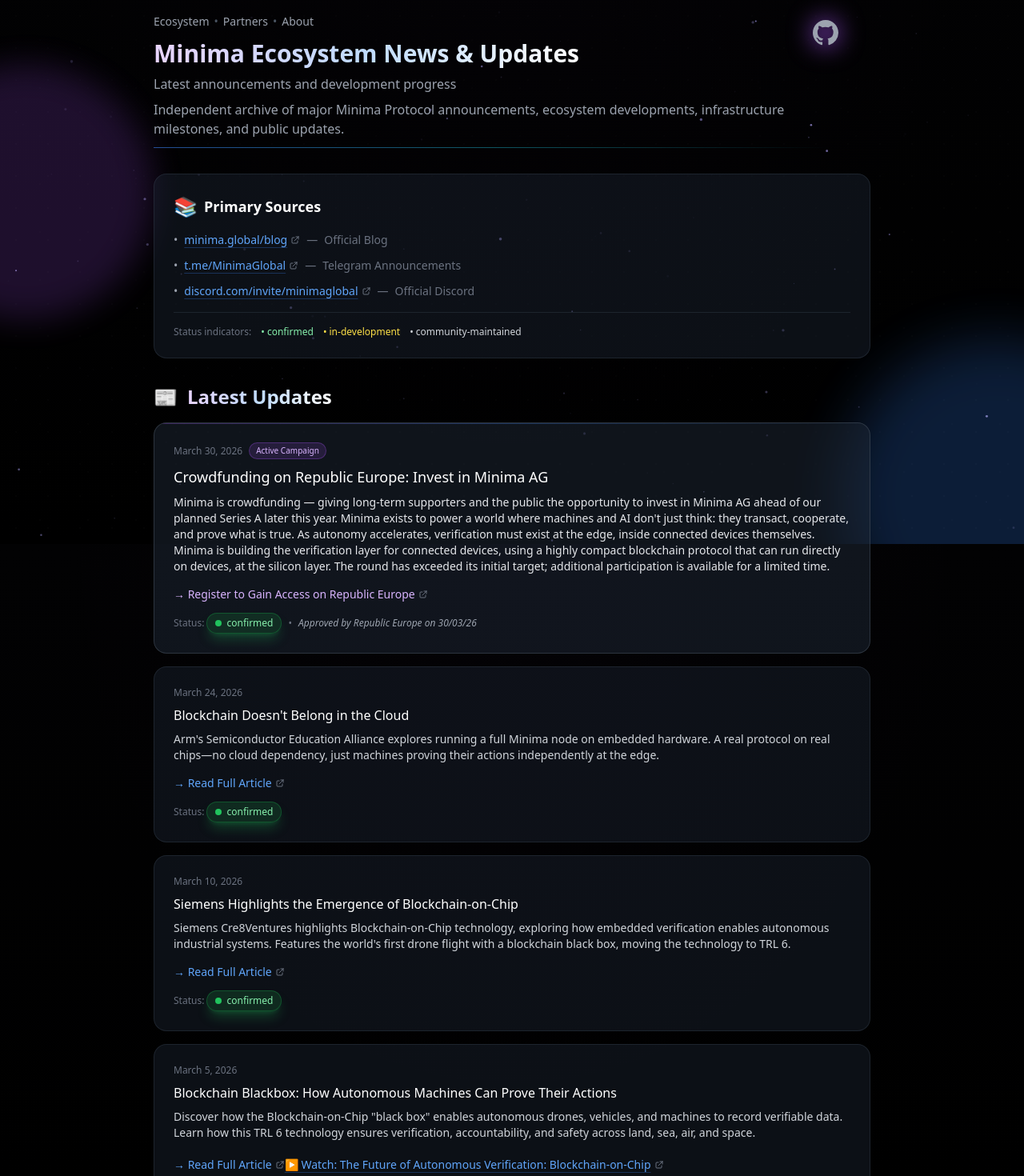
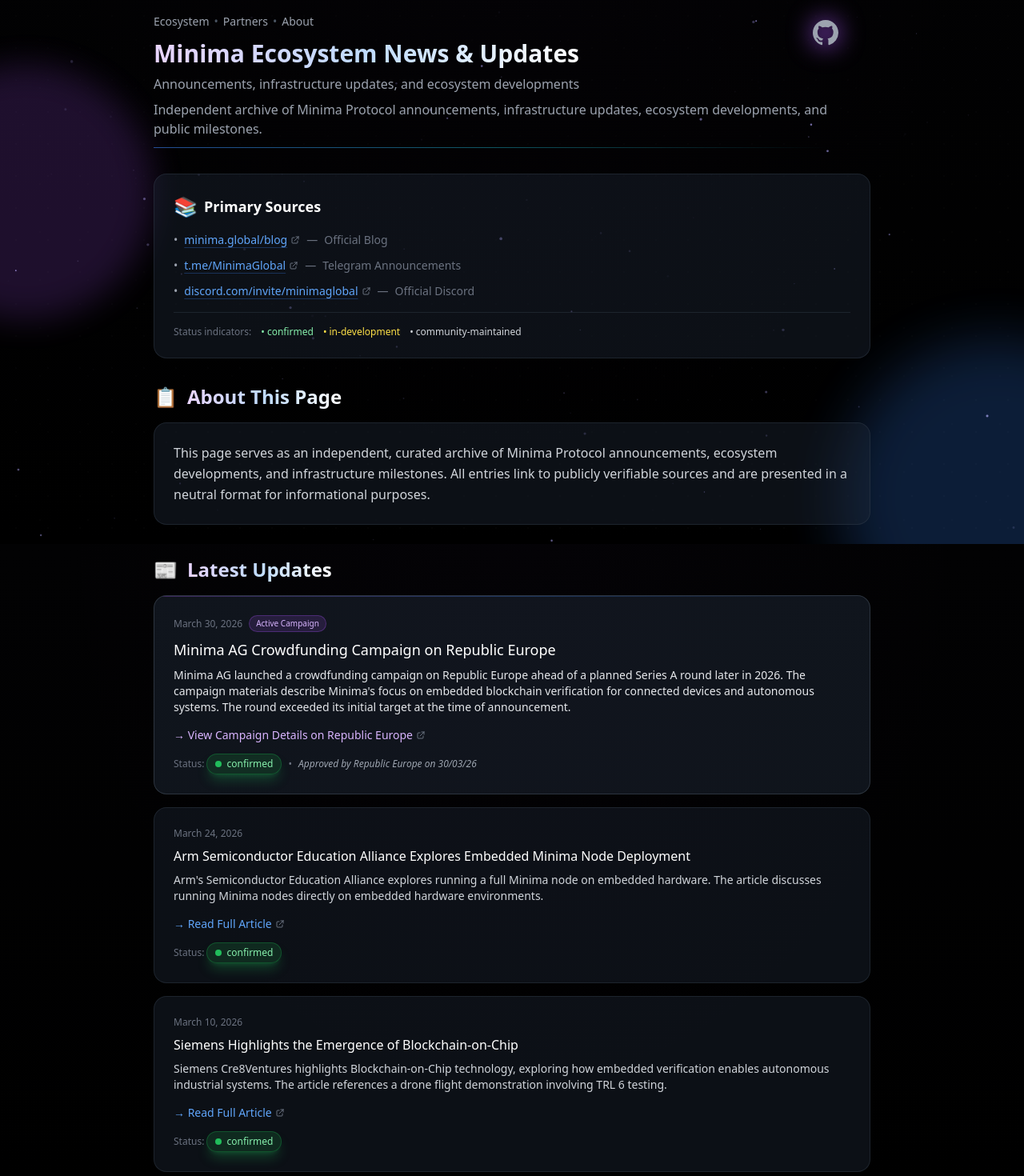
Before and after one commit to KuA1bo/minimaverse-site, a Next.js app: page /news in a window 1280 px wide. Shown: the part 120-1590 px from the top of the page at 80% size. Built offline with nearby package versions, Linux system fonts and the light colour scheme.

Commit message:
feat(news): convert /news into neutral ecosystem archive
- Add archival About This Page section
- Replace promotional wording with factual summaries
- Standardize neutral tone across news entries
- Improve UX and structural consistency with core pages

```diff
--- a/src/app/news/page.tsx
+++ b/src/app/news/page.tsx
@@ -1,7 +1,7 @@
 // src/app/news/page.tsx
 // News page - latest updates and announcements about Minima Protocol
 // Updated: H1 specificity, intro paragraph, badge text set to "Active Campaign" (compromise styling)
-// Polished: minimal structural cleanup, status legend in Primary Sources, neutralize marketing [19.05.2026]
+// Polished: minimal structural cleanup, status legend in Primary Sources, neutralize marketing, added "About This Page" card, neutralized promotional language in news excerpts, micro-fixes: superlative claims, link spacing, archival phrasing, and final result-wording removal [19.05.2026]
 
 import Link from 'next/link';
 import JsonLd from '@/components/JsonLd';
@@ -112,12 +112,13 @@ export default function NewsPage() {
                 Minima Ecosystem News & Updates
               </span>
             </h1>
-            <p className="text-gray-400 text-sm sm:text-base">Latest announcements and development progress</p>
+            {/* Neutralized subtitle - removed vague "development progress" */}
+            <p className="text-gray-400 text-sm sm:text-base">Announcements, infrastructure updates, and ecosystem developments</p>
 
-            {/* Added intro paragraph: clarifies page intent */}
+            {/* Updated intro paragraph: refined to strict archival phrasing */}
             <p className="text-gray-400 text-sm sm:text-base mt-2 leading-relaxed">
-              Independent archive of major Minima Protocol announcements, ecosystem developments,
-              infrastructure milestones, and public updates.
+              Independent archive of Minima Protocol announcements, infrastructure updates,
+              ecosystem developments, and public milestones.
             </p>
 
             {/* Gradient accent line under subtitle */}
@@ -204,6 +205,27 @@ export default function NewsPage() {
       {/* Content */}
       <article className="prose prose-invert max-w-none">
 
+        {/* 📋 About This Page - NEW CARD */}
+        <section id="about" className="scroll-mt-20 mb-10 opacity-0 animate-fade-in-up delay-75">
+          <h2 className="text-2xl font-bold mb-4 flex items-center gap-3">
+            <span className="text-2xl">📋</span>
+            <span className="bg-gradient-to-r from-purple-200 via-blue-200 to-white bg-clip-text text-transparent">
+              About This Page
+            </span>
+          </h2>
+
+          <div className="relative bg-gray-800/40 border border-gray-700/40 rounded-2xl p-6
+                          transition-all duration-300 hover:border-purple-500/50 hover:shadow-2xl hover:shadow-purple-500/15 group overflow-hidden">
+            <div className="absolute top-0 left-0 w-full h-px bg-gradient-to-r from-purple-500 via-blue-500 to-cyan-500 transform scale-x-0 group-hover:scale-x-100 transition-transform duration-500 origin-left" />
+
+            <p className="text-gray-300 leading-relaxed relative">
+              This page serves as an independent, curated archive of Minima Protocol announcements,
+              ecosystem developments, and infrastructure milestones. All entries link to publicly
+              verifiable sources and are presented in a neutral format for informational purposes.
+            </p>
+          </div>
+        </section>
+
         {/* Latest Updates */}
         <section id="latest-updates" className="mb-10 opacity-0 animate-fade-in-up delay-75 scroll-mt-20">
           <h2 className="text-2xl font-bold mb-4 flex items-center gap-3">
@@ -215,32 +237,38 @@ export default function NewsPage() {
             {[
               {
                 date: 'March 30, 2026',
-                title: 'Crowdfunding on Republic Europe: Invest in Minima AG',
-                text: "Minima is crowdfunding — giving long-term supporters and the public the opportunity to invest in Minima AG ahead of our planned Series A later this year. Minima exists to power a world where machines and AI don't just think: they transact, cooperate, and prove what is true. As autonomy accelerates, verification must exist at the edge, inside connected devices themselves. Minima is building the verification layer for connected devices, using a highly compact blockchain protocol that can run directly on devices, at the silicon layer. The round has exceeded its initial target; additional participation is available for a limited time.",
-                link: { href: 'https://europe.republic.com/minima', text: '→ Register to Gain Access on Republic Europe' },
+                // Neutralized title - removed promotional framing
+                title: 'Minima AG Crowdfunding Campaign on Republic Europe',
+                // Neutralized text - factual summary without marketing language
+                text: "Minima AG launched a crowdfunding campaign on Republic Europe ahead of a planned Series A round later in 2026. The campaign materials describe Minima's focus on embedded blockchain verification for connected devices and autonomous systems. The round exceeded its initial target at the time of announcement.",
+                link: { href: 'https://europe.republic.com/minima', text: '→ View Campaign Details on Republic Europe' },
                 status: 'confirmed' as const,
                 featured: true // Visual priority styling
               },
               {
                 date: 'March 24, 2026',
-                title: "Blockchain Doesn't Belong in the Cloud",
-                text: "Arm's Semiconductor Education Alliance explores running a full Minima node on embedded hardware. A real protocol on real chips—no cloud dependency, just machines proving their actions independently at the edge.",
+                // Neutralized title - removed marketing headline
+                title: 'Arm Semiconductor Education Alliance Explores Embedded Minima Node Deployment',
+                // Neutralized text - removed promotional phrasing
+                text: "Arm's Semiconductor Education Alliance explores running a full Minima node on embedded hardware. The article discusses running Minima nodes directly on embedded hardware environments.",
                 link: { href: 'https://minima.global/post/blockchain-doesnt-belong-in-the-cloud', text: '→ Read Full Article' },
                 status: 'confirmed' as const
               },
               {
                 date: 'March 10, 2026',
                 title: 'Siemens Highlights the Emergence of Blockchain-on-Chip',
-                text: 'Siemens Cre8Ventures highlights Blockchain-on-Chip technology, exploring how embedded verification enables autonomous industrial systems. Features the world\'s first drone flight with a blockchain black box, moving the technology to TRL 6.',
+                // Neutralized: replaced promotional/process wording with archival reference
+                text: 'Siemens Cre8Ventures highlights Blockchain-on-Chip technology, exploring how embedded verification enables autonomous industrial systems. The article references a drone flight demonstration involving TRL 6 testing.',
                 link: { href: 'https://minima.global/post/siemens', text: '→ Read Full Article' },
                 status: 'confirmed' as const
               },
               {
                 date: 'March 5, 2026',
-                title: 'Blockchain Blackbox: How Autonomous Machines Can Prove Their Actions',
-                text: 'Discover how the Blockchain-on-Chip "black box" enables autonomous drones, vehicles, and machines to record verifiable data. Learn how this TRL 6 technology ensures verification, accountability, and safety across land, sea, air, and space.',
+                title: 'Blockchain Blackbox: Verification Systems for Autonomous Devices',
+                // Neutralized text: removed result-wording, replaced with factual testing reference
+                text: 'Article describing Blockchain-on-Chip verification systems for autonomous devices and drones. The technology reached TRL 6 testing for autonomous system verification scenarios.',
                 link: { href: 'https://minima.global/post/blockchain-blackbox', text: '→ Read Full Article' },
-                video: { href: 'https://www.youtube.com/watch?v=QOCPWTWAMXI', text: '▶️ Watch: The Future of Autonomous Verification: Blockchain-on-Chip' },
+                video: { href: 'https://www.youtube.com/watch?v=QOCPWTWAMXI', text: '▶️ Video: Autonomous Verification Technology Overview' },
                 status: 'confirmed' as const
               },
               {
@@ -253,7 +281,8 @@ export default function NewsPage() {
               {
                 date: 'November 2025',
                 title: 'DePIN Integration Progress',
-                text: 'Multiple DePIN projects have successfully integrated Minima Protocol for decentralized device coordination and micropayments.',
+                // Neutralized: removed subjective "successfully" wording
+                text: 'Multiple DePIN projects integrated Minima Protocol for decentralized device coordination and micropayments.',
                 link: { href: 'https://minima.global/blog', text: '→ Learn More' },
                 status: 'confirmed' as const
               },
@@ -294,6 +323,7 @@ export default function NewsPage() {
                     {item.text}
                   </p>
 
+                  {/* Links container - improved spacing between article and video links */}
                   <div className="space-y-2">
                     <ExternalLink
                       href={item.link.href}
@@ -306,12 +336,16 @@ export default function NewsPage() {
                       {item.link.text}
                     </ExternalLink>
                     {item.video && (
+                      <>
+                        {/* Visual separator for desktop, hidden on mobile */}
+                        <div className="hidden sm:block h-px bg-gray-700/40 my-1" />
                         <ExternalLink
                           href={item.video.href}
                           className="text-blue-400 hover:text-purple-400 underline decoration-blue-500/30 hover:decoration-purple-500/60 underline-offset-4 transition-all duration-300 text-sm block"
                         >
                           {item.video.text}
                         </ExternalLink>
+                      </>
                     )}
                   </div>
 
```
Lines whose indentation alone changed are shown as unchanged.
